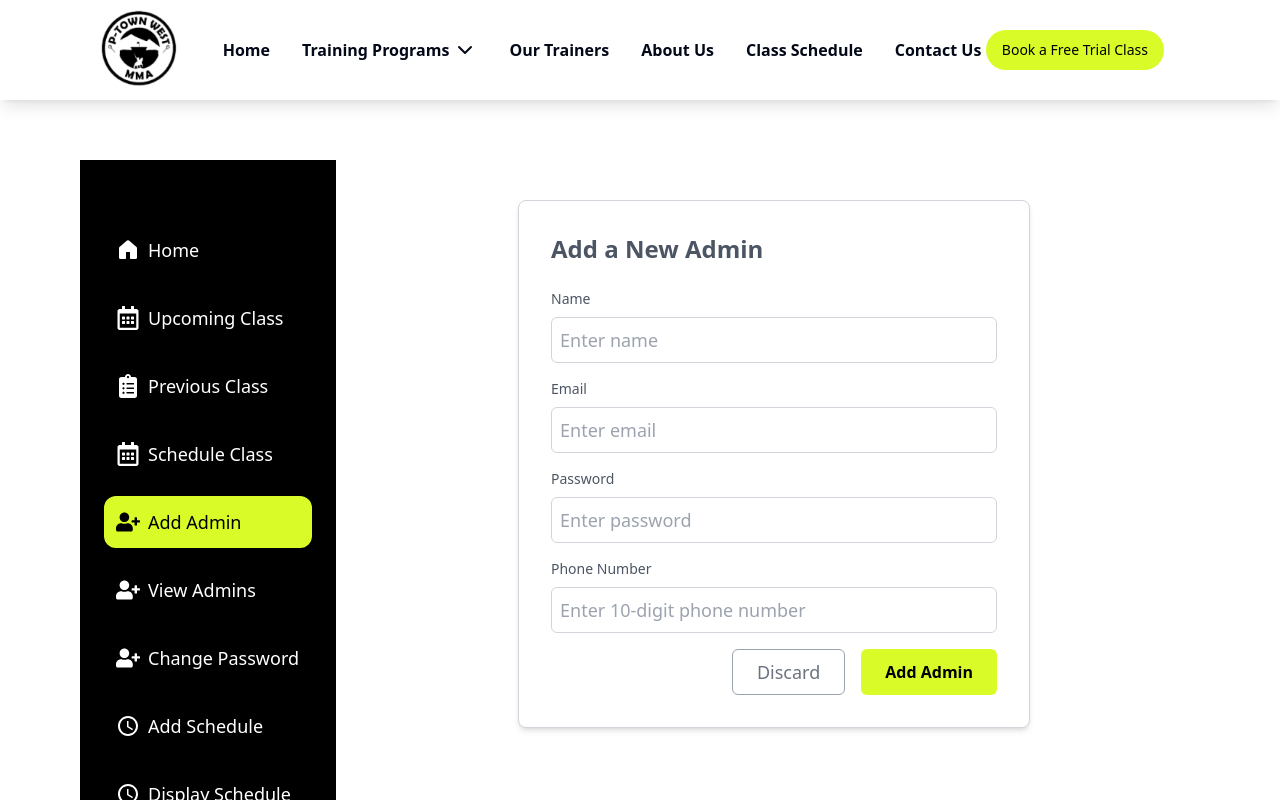
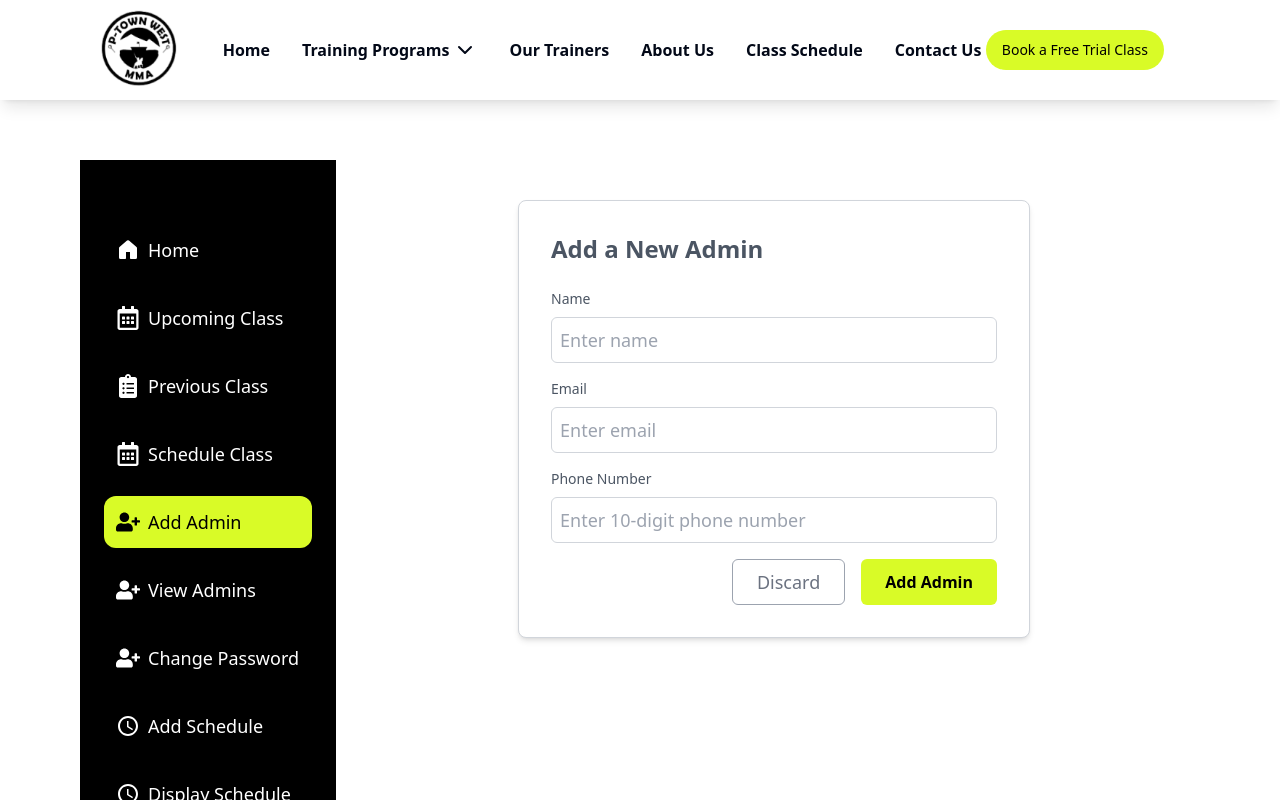
Before and after one commit to kunal-2308/P-Town-West-MMA, a React (Vite) app in the folder frontend/: page /admin/dashboard in a window 1280 px wide. Both pictures are taken after a click on the item "Add Admin". Shown: the top 800 px of the page. Built offline with nearby package versions, Linux system fonts and the light colour scheme; no server answers.

Commit message:
admin:pass fix

```diff
--- a/frontend/src/components/Admin/AdminAdd.jsx
+++ b/frontend/src/components/Admin/AdminAdd.jsx
@@ -6,7 +6,6 @@ const AdminAdd = () => {
   const [adminData, setAdminData] = useState({
     name: "",
     email: "",
-    password: "",
     phoneNumber: "",
     role: "admin",
   });
@@ -60,20 +59,6 @@ const AdminAdd = () => {
           />
         </div>
 
-        {/* Password */}
-        <div className="mb-4">
-          <label className="block text-sm font-medium mb-2">Password</label>
-          <input
-            type="password"
-            name="password"
-            value={adminData.password}
-            onChange={handleChange}
-            className="w-full p-2 border border-gray-300 rounded-md"
-            placeholder="Enter password"
-            required
-          />
-        </div>
-
         {/* Phone Number */}
         <div className="mb-4">
           <label className="block text-sm font-medium mb-2">Phone Number</label>
```
Also changed, not shown: 1 other file (tests, documents, lock files or other folders).
